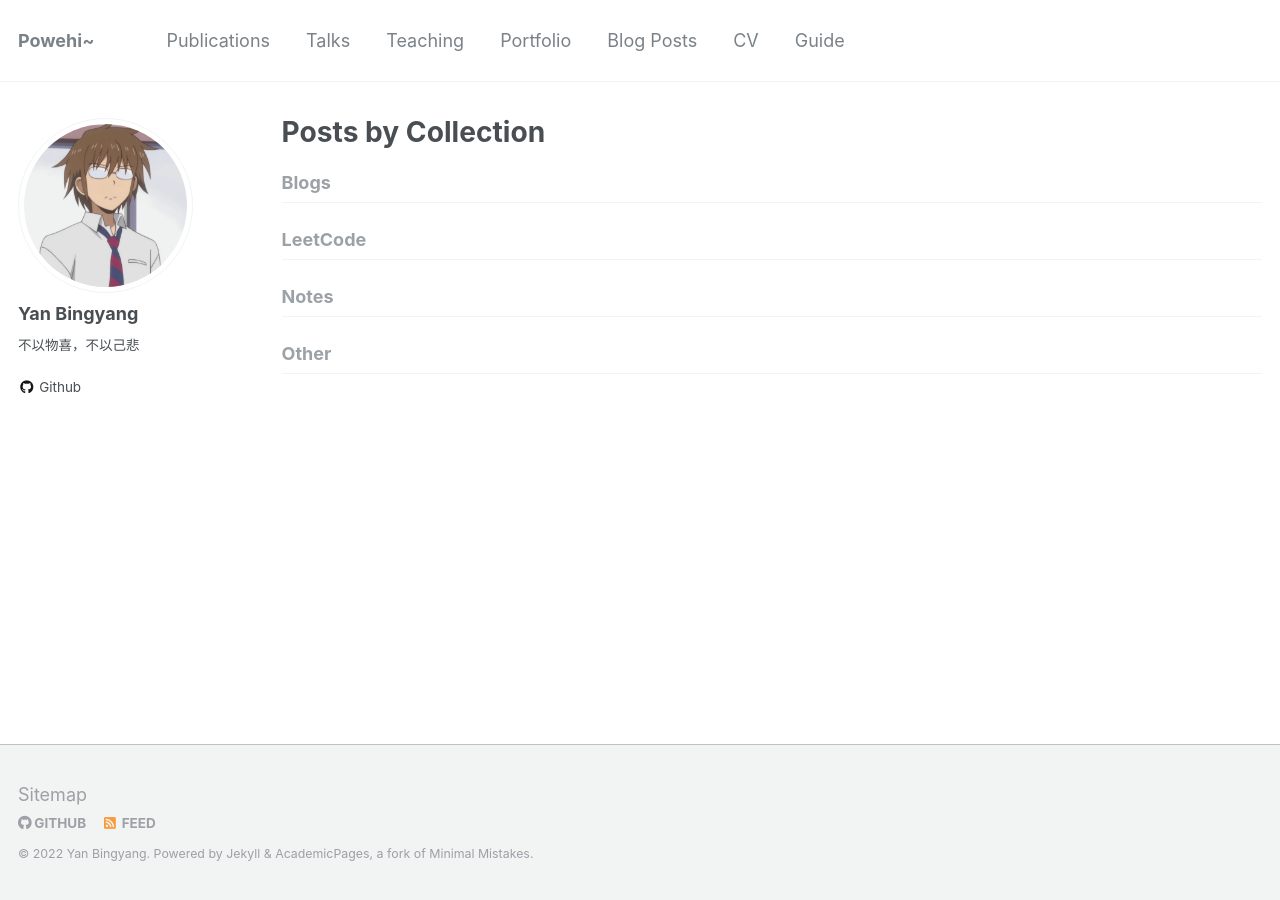
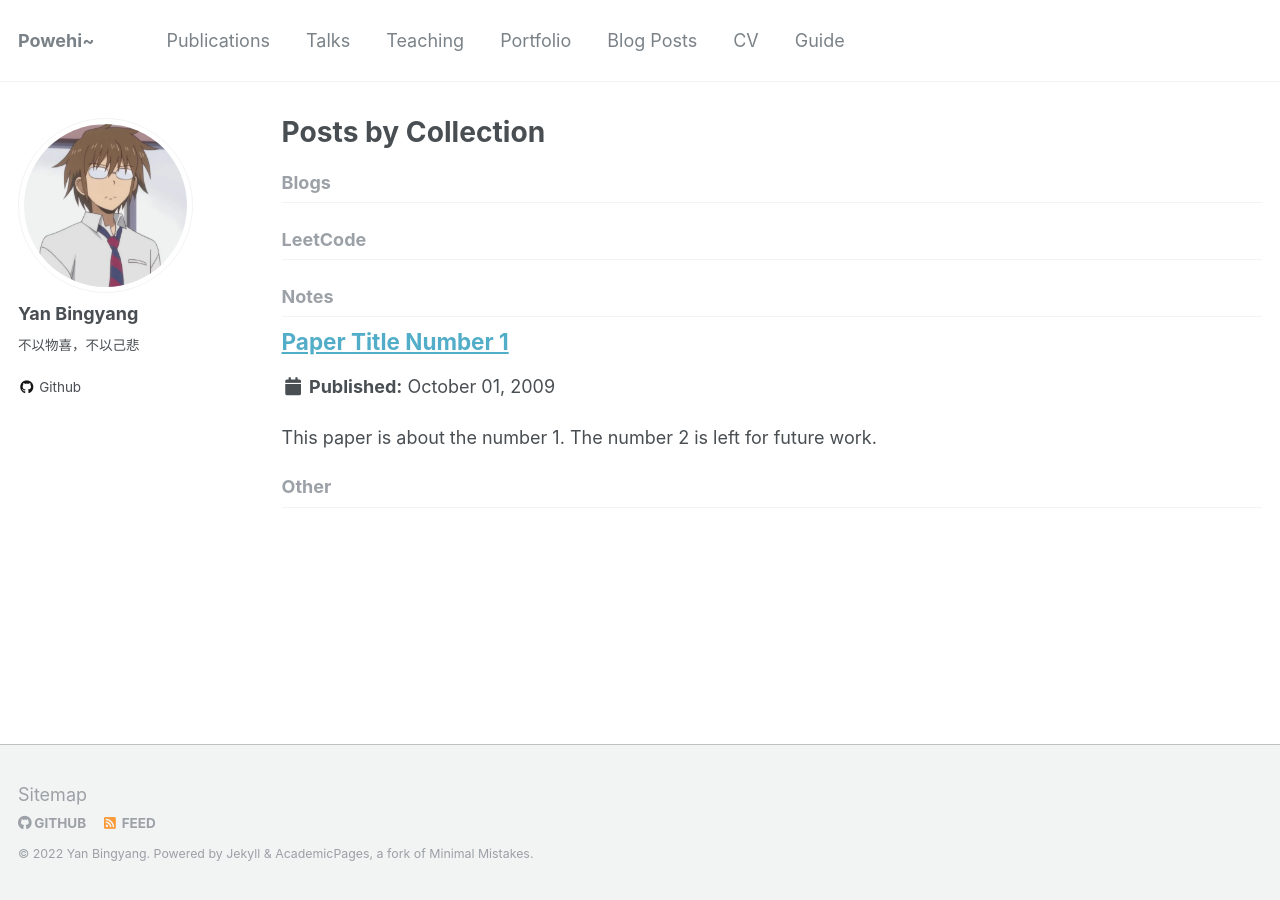
Before and after one commit to byYanXX/byYanXX.github.io, a Jekyll site: the page built from _pages/collection-archive.html, in a window 1280 px wide. Built offline with Jekyll 4.4.1, drawn with Linux system fonts in a browser that asks for light colours.

Commit message:
Update 2022-04-23-Hello-World.markdown

```diff
--- a/_Notes/2022-04-23-Hello-World.markdown
+++ b/_Notes/2022-04-23-Hello-World.markdown
@@ -1 +1,10 @@
+---
+title: "Paper Title Number 1"
+collection: Notes
+permalink: /Notes/2022-04-23-Hello-World
+excerpt: 'This paper is about the number 1. The number 2 is left for future work.'
+date: 2009-10-01
+venue: 'Journal 1'
+---
+
 # Notes
```
